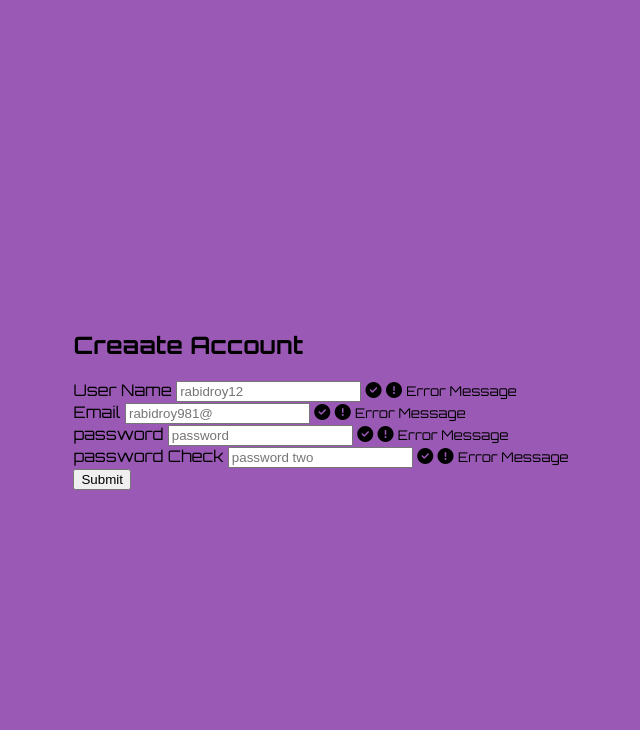
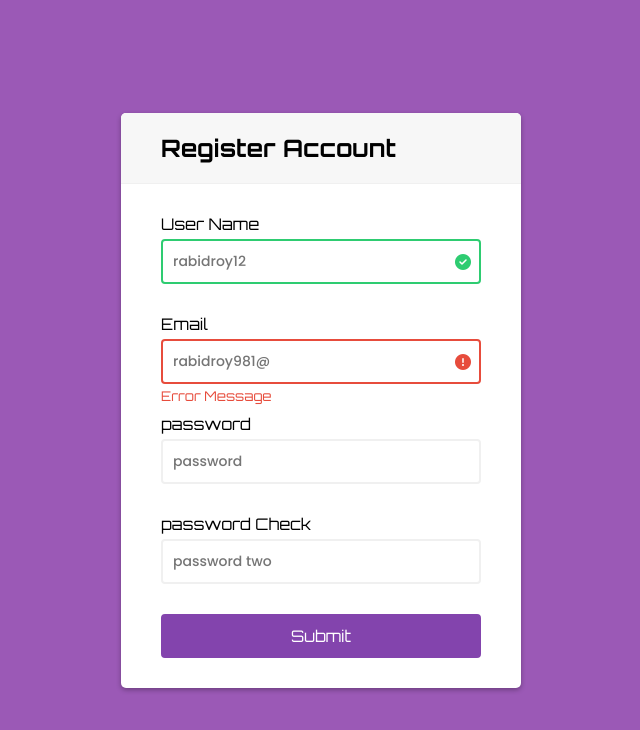
Before and after one commit to SazalRoy1/Form-Validation-with-javascript, a plain HTML site: page index.html in a window 1280 px wide. Shown: the whole page, without its empty margins (319-959 px from the left). Drawn offline with Linux system fonts and the light colour scheme.

```diff
--- a/css/style.css
+++ b/css/style.css
@@ -14,3 +14,93 @@
     min-height: 100vh;
     margin:0;
 }
+
+.container{
+    background-color: #fff;
+    border-radius: 5px;
+    box-shadow: 0 2px 5px rgba(0, 0, 0, 0.3);
+    overflow: hidden;
+    width: 400px;
+    max-width: 100%;
+}
+.header{
+    background-color: #f7f7f7;
+    border-bottom: 1px solid #f0f0f0;
+    padding: 20px 40px;
+
+}
+
+.header h2{
+  margin: 0;
+}
+
+.form{
+   padding: 30px 40px;
+}
+
+.form-control{
+    margin-bottom: 10px;
+    padding-bottom: 20px;
+    position: relative;
+}
+
+.form-control label{
+    display: inline-block;
+    margin-bottom: 5px;
+}
+.form-control  input{
+    border: 2px solid #f0f0f0;
+    border-radius: 4px;
+    display: block;
+    font-size: 14px;
+    font-family: 'Poppins', sans-serif;
+    padding: 10px;
+    width: 100%;
+
+}
+
+.form-control.success input{
+    border-color: #2ecc71;
+}
+.form-control.error input{
+    border-color: #e74c3c;
+}
+
+.form-control i {
+    position: absolute;
+    top: 40px;
+    right:10px;
+    visibility: hidden;
+}
+
+.form-control.success i.fa-circle-check{
+    color:#2ecc71;
+    visibility: visible;
+}
+.form-control.error i.fa-circle-exclamation{
+    color:#e74c3c;
+    visibility: visible;
+}
+
+.form-control small{
+    visibility: hidden;
+    position: absolute;
+    bottom: 0;
+    left: 0;
+}
+.form-control.error small {
+    color: #e74c3c;
+    visibility: visible;
+}
+
+.form button{
+    font-family: 'Orbitron', sans-serif;
+    background-color: #8344ad;
+    border: 2px solid #8344ad;
+    color: #fff;
+    display: block;
+    width: 100%;
+    padding: 10px;
+    border-radius: 4px;
+    font-size: 16px;
+}
--- a/index.html
+++ b/index.html
@@ -10,21 +10,22 @@
 <body>
     <div class="container">
         <div class="header">
-            <h2>Creaate Account</h2>
+            <h2>Register Account</h2>
         </div>
         <form class="form" id="form">
-            <div class="form-control">
+            <div class="form-control success">
                 <label>User Name</label>
                 <input type="text" placeholder="rabidroy12" id="username">
                 <i class="fa-solid fa-circle-check"></i>
                 <i class="fa-solid fa-circle-exclamation"></i>
                 <small>Error Message</small>
             </div>
-            <div class="form-control">
+            <div class="form-control error">
                 <label>Email</label>
                 <input type="email" placeholder="rabidroy981@" id="email">
                 <i class="fa-solid fa-circle-check"></i>
                 <i class="fa-solid fa-circle-exclamation"></i>
+
                 <small>Error Message</small>
             </div>
             <div class="form-control">
@@ -39,6 +40,7 @@
                 <input type="text" placeholder="password two" id="password2">
                 <i class="fa-solid fa-circle-check"></i>
                 <i class="fa-solid fa-circle-exclamation"></i>
+
                 <small>Error Message</small>
             </div>
 
@@ -46,6 +48,6 @@
         </form>
 
     </div>
-
+<script src="./Js/validation.js"></script>
 </body>
 </html>
```
Also changed, not shown: Js/validation.js (added).
